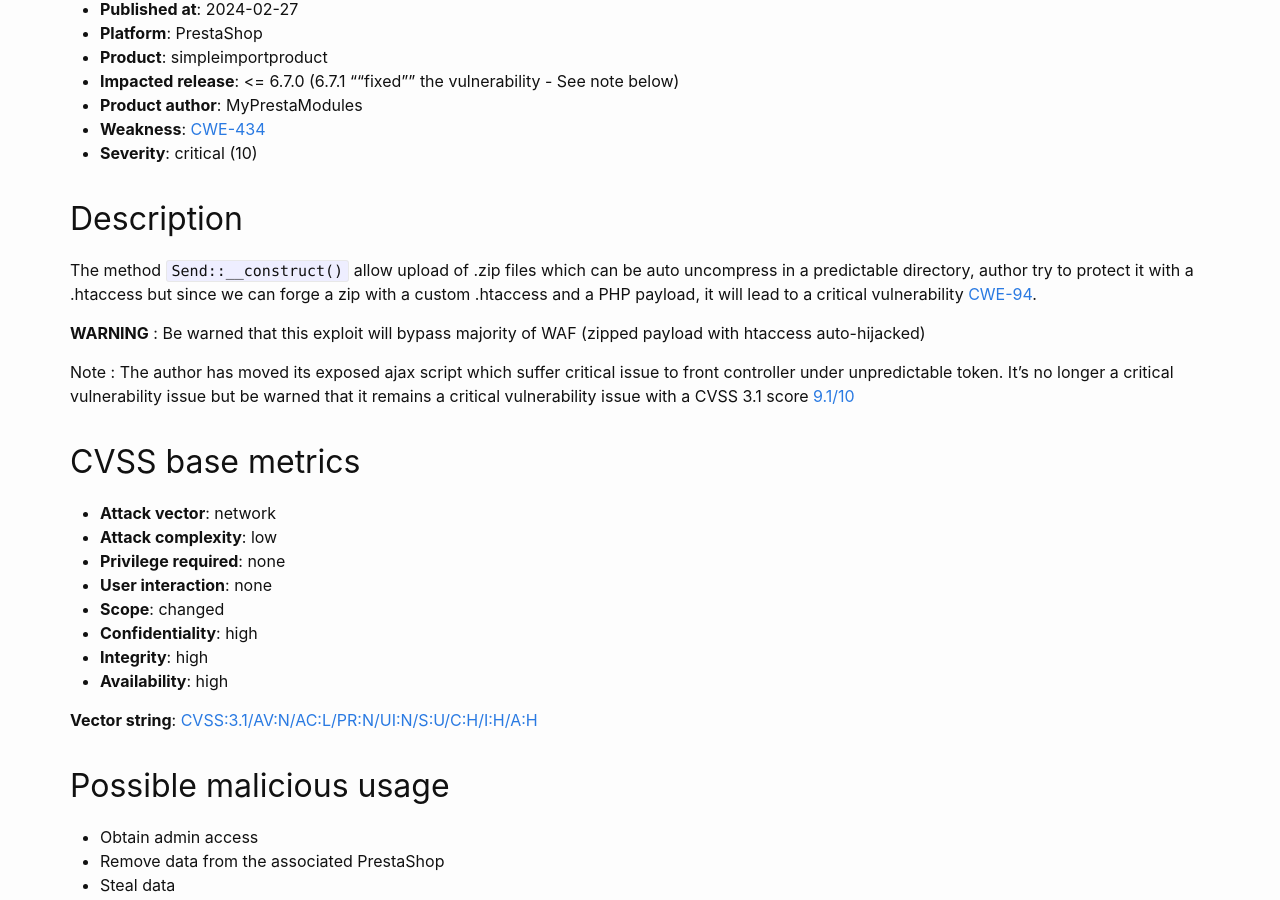
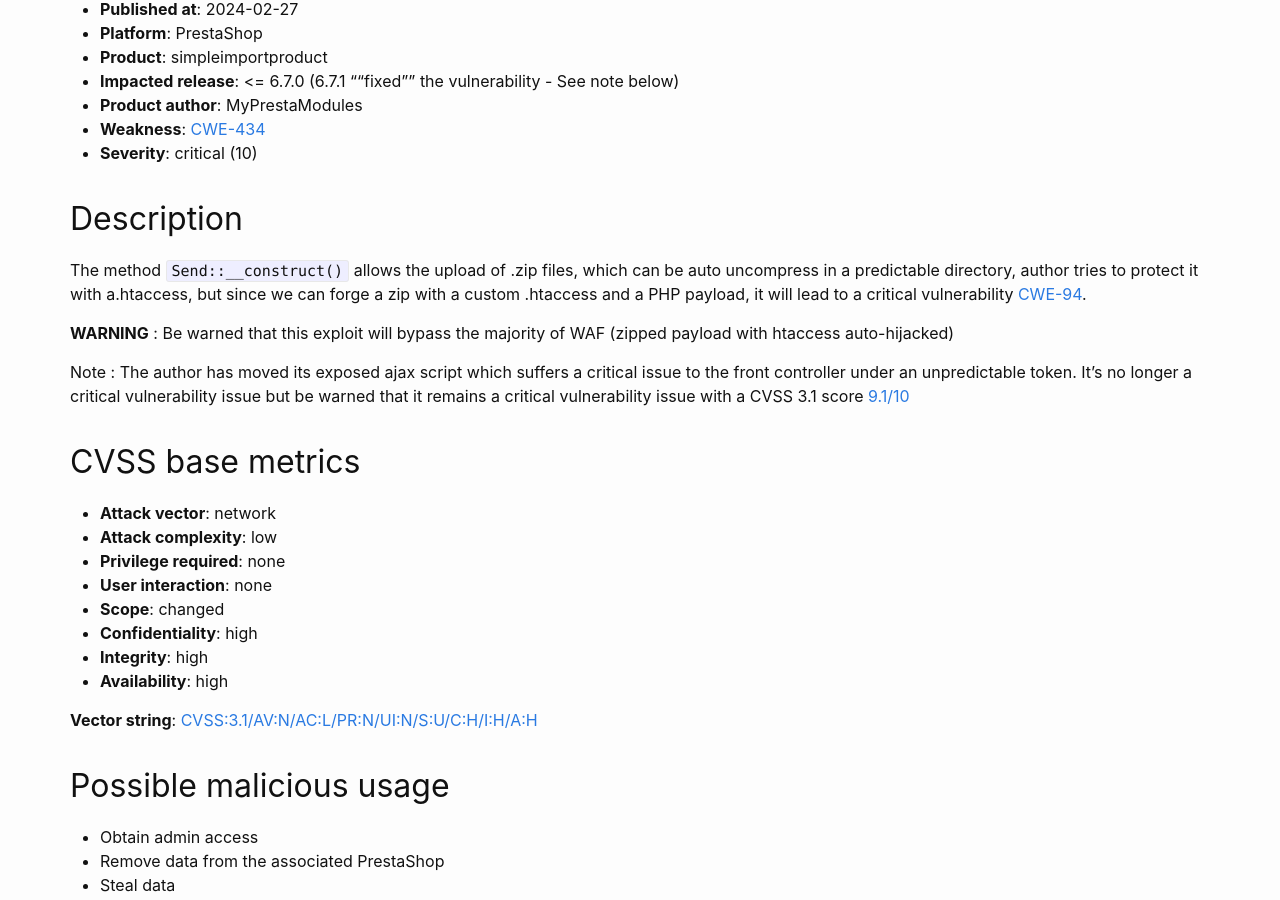
Before and after one commit to friends-of-presta/security-advisories, a Jekyll site: the page built from _posts/2024-02-27-simpleimportproduct.md, in a window 1280 px wide and 900 px high, scrolled down 839 px. Built offline with Jekyll 4.4.1, drawn with Linux system fonts in a browser that asks for light colours.

Commit message:
Update 2024-02-27-simpleimportproduct.md
some english

```diff
--- a/_posts/2024-02-27-simpleimportproduct.md
+++ b/_posts/2024-02-27-simpleimportproduct.md
@@ -26,11 +26,11 @@ In the module "Product Catalog (CSV, Excel) Import" (simpleimportproduct) up to
 
 ## Description
 
-The method `Send::__construct()` allow upload of .zip files which can be auto uncompress in a predictable directory, author try to protect it with a .htaccess but since we can forge a zip with a custom .htaccess and a PHP payload, it will lead to a critical vulnerability [CWE-94](https://cwe.mitre.org/data/definitions/94.html).
+The method `Send::__construct()` allows the upload of .zip files, which can be auto uncompress in a predictable directory, author tries to protect it with a.htaccess, but since we can forge a zip with a custom .htaccess and a PHP payload, it will lead to a critical vulnerability [CWE-94](https://cwe.mitre.org/data/definitions/94.html).
 
-**WARNING** : Be warned that this exploit will bypass majority of WAF (zipped payload with htaccess auto-hijacked)
+**WARNING** : Be warned that this exploit will bypass the majority of WAF (zipped payload with htaccess auto-hijacked)
 
-Note : The author has moved its exposed ajax script which suffer critical issue to front controller under unpredictable token. It's no longer a critical vulnerability issue but be warned that it remains a critical vulnerability issue with a CVSS 3.1 score [9.1/10](https://nvd.nist.gov/vuln-metrics/cvss/v3-calculator?vector=AV:N/AC:L/PR:H/UI:N/S:C/C:H/I:H/A:H)
+Note : The author has moved its exposed ajax script which suffers a critical issue to the front controller under an unpredictable token. It's no longer a critical vulnerability issue but be warned that it remains a critical vulnerability issue with a CVSS 3.1 score [9.1/10](https://nvd.nist.gov/vuln-metrics/cvss/v3-calculator?vector=AV:N/AC:L/PR:H/UI:N/S:C/C:H/I:H/A:H)
 
 ## CVSS base metrics
 
```
